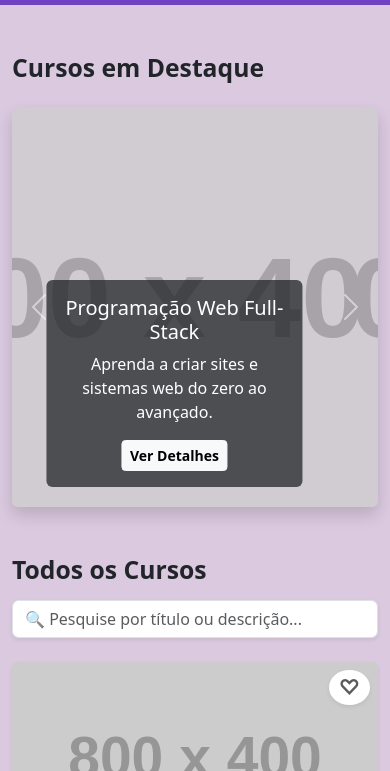
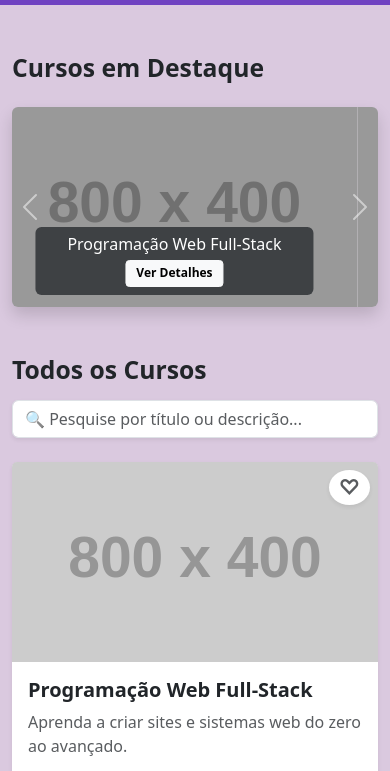
Before and after one commit to alimackkj/StudyHub, a plain HTML site: page TrabalhoPratico1/public/index.html in a window 390 px wide. Shown: the part 51-822 px from the top of the page. Drawn offline with nearby package versions, Linux system fonts and the light colour scheme; placeholder pictures from the web are drawn by us.

```diff
--- a/TrabalhoPratico1/assets/css/styles.css
+++ b/TrabalhoPratico1/assets/css/styles.css
@@ -14,3 +14,54 @@
 body {
     background-color: #DAC9DF !important;
 }
+
+/* ===== Carrossel de destaques (responsivo) ===== */
+.destaque-item {
+    height: 400px;
+    background-color: #000;
+}
+
+.destaque-caption {
+    padding: 1rem;
+    left: 10%;
+    right: 10%;
+    bottom: 1.5rem;
+}
+
+@media (max-width: 767.98px) {
+    .destaque-item {
+        height: auto;
+        aspect-ratio: 2 / 1;
+        min-height: 200px;
+    }
+
+    .destaque-caption {
+        left: 12%;
+        right: 12%;
+        bottom: 0.75rem;
+        padding: 0.5rem 0.75rem;
+    }
+
+    .destaque-caption h5 {
+        font-size: 1rem;
+        margin-bottom: 0.35rem;
+        white-space: nowrap;
+        overflow: hidden;
+        text-overflow: ellipsis;
+    }
+
+    .destaque-caption p {
+        font-size: 0.85rem;
+        margin-bottom: 0.4rem;
+    }
+
+    .destaque-caption .btn {
+        font-size: 0.75rem;
+        padding: 0.2rem 0.6rem;
+    }
+
+    #carouselDestaques .carousel-control-prev,
+    #carouselDestaques .carousel-control-next {
+        width: 10%;
+    }
+}
--- a/TrabalhoPratico1/assets/scripts/app.js
+++ b/TrabalhoPratico1/assets/scripts/app.js
@@ -135,7 +135,7 @@ function renderHome(filtroPesquisa = "") {
         if (destaques.length === 0) destaques = cursos.slice(0, 3);
         if (destaques.length === 0) {
             carouselInner.innerHTML = `
-                <div class="carousel-item active" style="height: 400px;">
+                <div class="carousel-item destaque-item active">
                     <div class="d-flex h-100 align-items-center justify-content-center bg-dark text-white">
                         <p class="mb-0">Nenhum curso cadastrado ainda.</p>
                     </div>
@@ -144,11 +144,11 @@ function renderHome(filtroPesquisa = "") {
         destaques.forEach((curso, index) => {
             const activeClass = index === 0 ? 'active' : '';
             carouselInner.innerHTML += `
-                <div class="carousel-item ${activeClass}" style="height: 400px;">
+                <div class="carousel-item destaque-item ${activeClass}">
                     <img src="${curso.imagem_principal}" class="d-block w-100 h-100 object-cover" alt="${curso.nome}" style="opacity: 0.75; background-color: #000;">
-                    <div class="carousel-caption bg-dark bg-opacity-75 rounded p-3">
+                    <div class="carousel-caption destaque-caption bg-dark bg-opacity-75 rounded">
                         <h5>${curso.nome}</h5>
-                        <p>${curso.descricao_curta}</p>
+                        <p class="d-none d-sm-block">${curso.descricao_curta}</p>
                         <a href="detalhes.html?id=${curso.id}" class="btn btn-light btn-sm fw-bold">Ver Detalhes</a>
                     </div>
                 </div>`;
```
